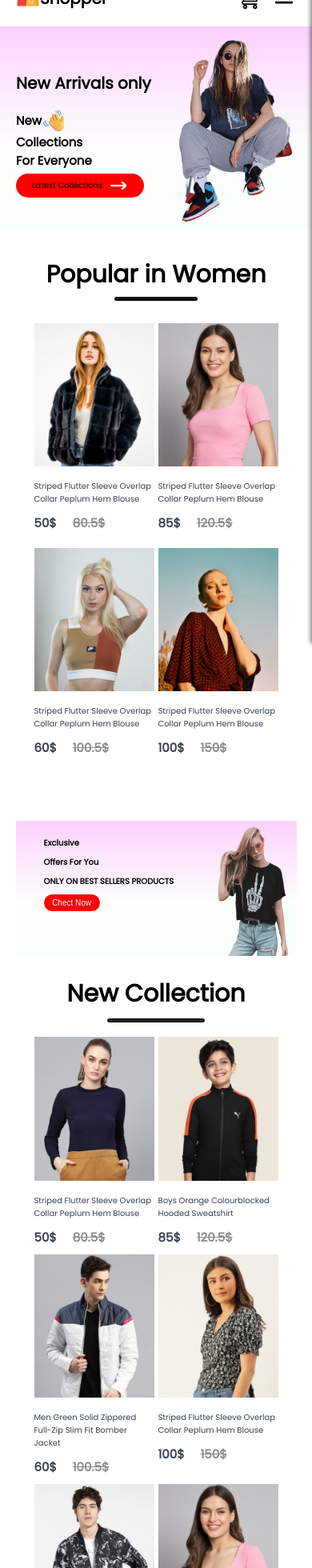
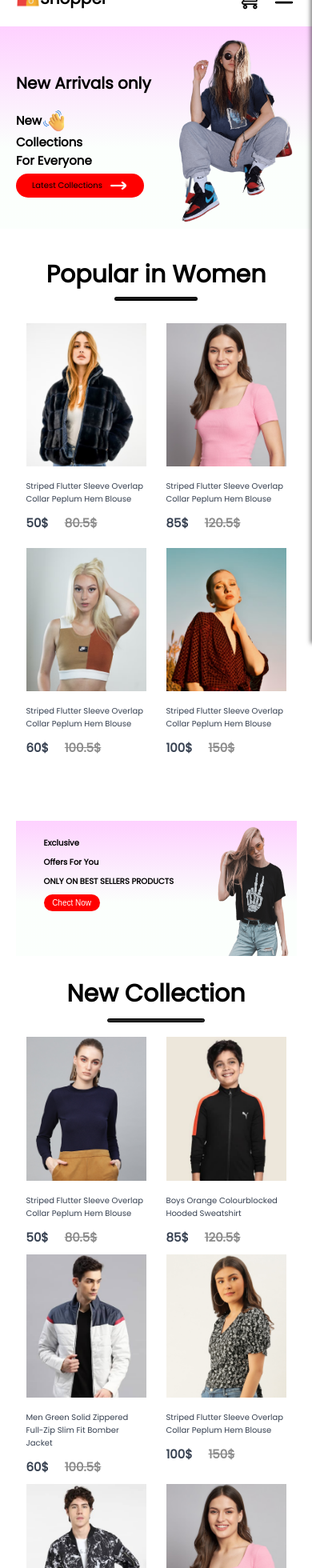
Before and after one commit to muazkhalid936/E-Commerce-Frontend, a React (Create React App) app: page / in a window 390 px wide. Shown: the part 40-2000 px from the top of the page at 80% size. Built offline with nearby package versions, Linux system fonts and the light colour scheme.

Commit message:
shopcategory page

```diff
--- a/src/components/NewCollection/NewCollection.css
+++ b/src/components/NewCollection/NewCollection.css
@@ -44,7 +44,7 @@
     font-size: 30px;
   }
   .collection {
-    padding: 0px 40px;
+    padding: 0px 20px;
     margin-top: 5px;
   }
 
--- a/src/components/Popular/Popular.css
+++ b/src/components/Popular/Popular.css
@@ -48,7 +48,7 @@
     font-size: 30px;
   }
   .popular {
-    padding: 0px 40px;
+    padding: 0px 20px;
     margin-top: 5px;
   }
 
--- a/src/pages/CSS/ShopCate.css
+++ b/src/pages/CSS/ShopCate.css
@@ -1,7 +1,7 @@
 .shop-cate {
   display: flex;
   flex-direction: column;
-  width: 82%;
+  width: 100%;
   margin-left: auto;
   margin-right: auto;
 }
@@ -55,3 +55,7 @@
   height: 50px;
   border-radius: 25px;
 }
+
+@media(max-width:400px){
+
+}
```
